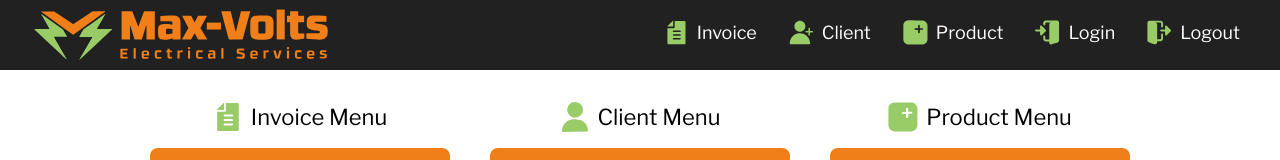
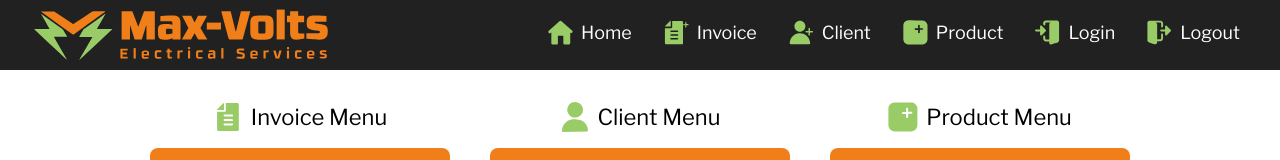
Before and after one commit to matt-powelldev2784/max_volts, a Next.js app: page / in a window 1280 px wide. Shown: the top 160 px of the page. Built offline with nearby package versions, Linux system fonts and the light colour scheme; no server answers.

Commit message:
feat: add home button

```diff
--- a/src/app/components/navbar/data/navItemsList.ts
+++ b/src/app/components/navbar/data/navItemsList.ts
@@ -1,34 +1,41 @@
 export const navItemList = [
   {
     key: 1,
-    href: '/pages/invoice',
-    image: 'invoice.svg',
+    href: '/',
+    image: 'home.svg',
+    alt: 'home icon',
+    text: 'Home',
+  },
+  {
+    key: 2,
+    href: '/pages/invoice/create-invoice',
+    image: 'add_invoice.svg',
     alt: 'open door icon',
     text: 'Invoice',
   },
   {
-    key: 2,
+    key: 3,
     href: '/pages/client/add-client',
     image: 'add_client.svg',
     alt: 'open door icon',
     text: 'Client',
   },
   {
-    key: 3,
+    key: 4,
     href: '/pages/product/add-product',
     image: 'add_product.svg',
     alt: 'open door icon',
     text: 'Product',
   },
   {
-    key: 4,
+    key: 5,
     href: '/api/auth/signin',
     image: 'signin.svg',
     alt: 'open door icon',
     text: 'Login',
   },
   {
-    key: 5,
+    key: 6,
     href: '/api/auth/signout',
     image: 'signout.svg',
     alt: 'close door icon',
```
Also changed, not shown: public/icons/home.svg (added).
